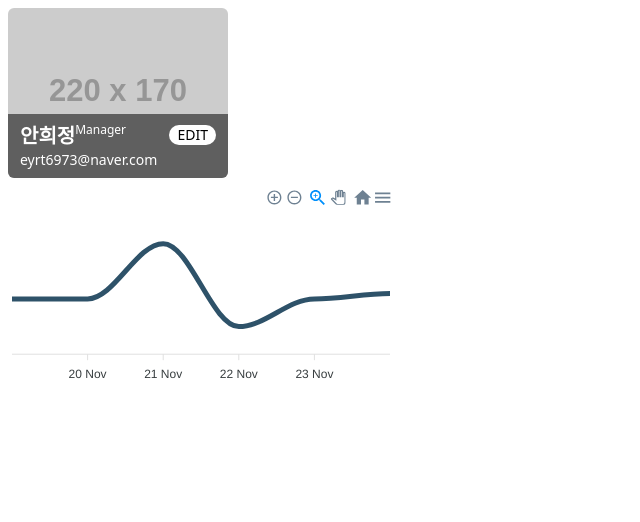
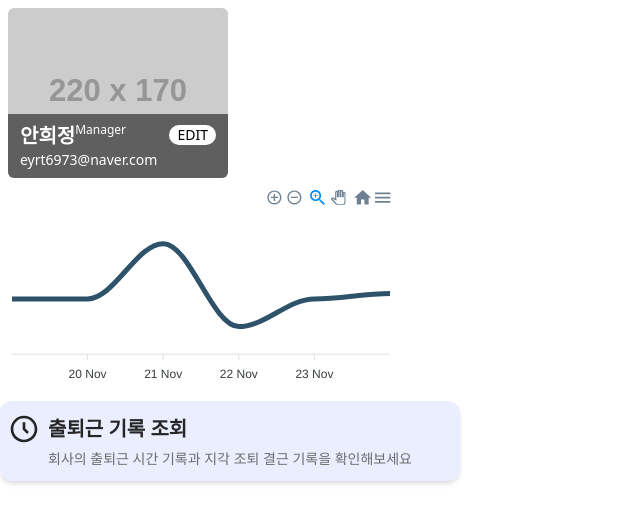
Before and after one commit to anheejeong/WELLMIND-FRONTEND, a React (Vite) app: page /main in a window 1280 px wide. Shown: the top 522 px of the page, without its empty margins (0-640 px from the left). Built offline with nearby package versions, Linux system fonts and the light colour scheme; the HTML template or start-up script is replaced by a standard one.

Commit message:
[Feat] 메뉴 버튼 컴포넌트 구현

```diff
--- /dev/null
+++ b/src/components/MenuButton/index.tsx
@@ -0,0 +1,21 @@
+import { MenuButtonItem } from '@/types'
+
+export const MenuButton = ({
+  icon: Icon,
+  title,
+  description,
+}: MenuButtonItem) => {
+  return (
+    <button className="px-2 py-3 rounded-xl bg-button-lightBlue hover:bg-button-hoverBlue shadow-md">
+      <div className="flex flex-col gap-1">
+        <div className="flex items-center gap-2">
+          <div className="text-text-default">
+            <Icon className="w-8 h-8" />
+          </div>
+          <div className="text-xl font-semibold text-text-default">{title}</div>
+        </div>
+        <div className=" px-10 text-sm text-text-secondary">{description}</div>
+      </div>
+    </button>
+  )
+}
--- a/src/pages/MainPage/index.tsx
+++ b/src/pages/MainPage/index.tsx
@@ -1,4 +1,7 @@
+import { BiTimeFive } from 'react-icons/bi'
+
 import { Graph } from '@/components/Graph'
+import { MenuButton } from '@/components/MenuButton'
 import { ProfileCard } from '@/components/ProfileCard'
 
 export default function MainPage() {
@@ -23,6 +26,11 @@ export default function MainPage() {
           '2024-11-24',
         ]}
       />
+      <MenuButton
+        icon={BiTimeFive}
+        title="출퇴근 기록 조회"
+        description="회사의 출퇴근 시간 기록과 지각 조퇴 결근 기록을 확인해보세요"
+      />
     </div>
   )
 }
```
